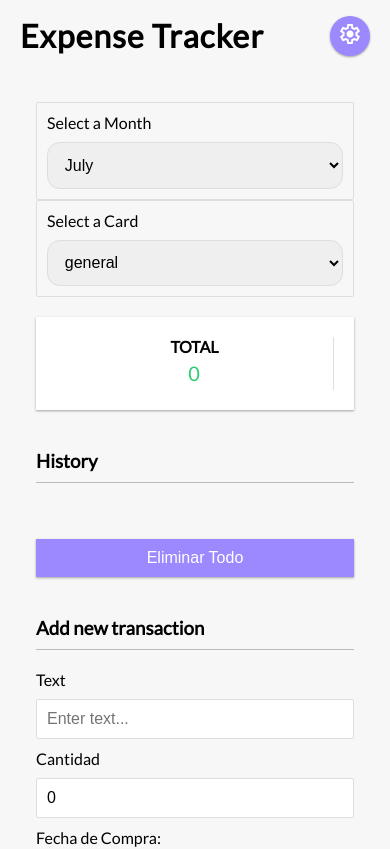
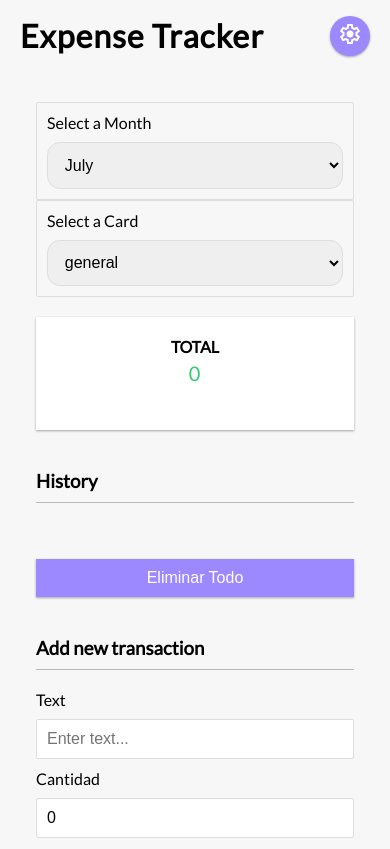
Before and after one commit to antonioayalam2001/ExpenseTracker, a React (Vite) app: page / in a window 390 px wide. Shown: the top 849 px of the page. Built offline with nearby package versions, Linux system fonts and the light colour scheme.

Commit message:
Icono, overflow en popup

```diff
--- a/index.html
+++ b/index.html
@@ -2,10 +2,10 @@
 <html lang="en">
   <head>
     <meta charset="UTF-8" />
-    <link rel="icon" type="image/svg+xml" href="/vite.svg" />
+    <link rel="icon" href="/src/assets/Logo.png" />
     <meta name="viewport" content="width=device-width, initial-scale=1.0" />
     <link rel="stylesheet" href="https://fonts.googleapis.com/css2?family=Material+Symbols+Outlined:opsz,wght,FILL,GRAD@20..48,100..700,0..1,-50..200" />
-    <title>Vite + React</title>
+    <title>Expense Tracker</title>
   </head>
   <body>
     <div id="root"></div>
--- a/src/App.css
+++ b/src/App.css
@@ -478,3 +478,34 @@ input[type="date"]{
 body:has(.active){
   overflow: hidden;
 }
+
+#root:has(.active){
+  overflow: hidden;
+}
+
+
+
+
+@media screen and (max-width: 768px) {
+  .container{
+    width: 100%;
+  }
+  .inc-exp-container {
+    flex-direction: column;
+  }
+
+  .inc-exp-container > div:first-of-type {
+    border-right: none;
+    margin-bottom: 20px;
+  }
+
+  .list {
+    max-height: 150px;
+  }
+}
+
+@media screen and (width < 450px) {
+  .container {
+    width: 100%;
+  }
+}
--- a/src/App.jsx
+++ b/src/App.jsx
@@ -1,6 +1,5 @@
 import './App.css'
 import AddRecord from './components/AddRecord'
-import Card from './components/Card'
 import { Header } from './components/Header'
 import Income from './components/Income'
 import TransactionList from './components/TransactionList'
@@ -8,10 +7,10 @@ import { FilterProvider } from './context/FilterProvider'
 import { SettingsProvider } from './context/SettingsProvider'
 import TransactionProvider from './context/TransactionProvider'
 
+function clearLocalStorage() {
+  localStorage.clear()
+}
 function App() {
-  function clearLocalStorage() {
-    localStorage.clear()
-  }
   return (
     <>
       <div>
@@ -28,7 +27,7 @@ function App() {
             </SettingsProvider>
           </FilterProvider>
         </TransactionProvider>
-        <button onClick={clearLocalStorage}>Clear</button>
+        {/* <button onClick={clearLocalStorage}>Clear</button> */}
       </div>
     </>
   )
--- a/src/components/AddRecord.jsx
+++ b/src/components/AddRecord.jsx
@@ -13,7 +13,13 @@ function initDate() {
     const day = date[1].length === 1 ? `0${date[1]}` : date[1]
     const month = date[0].length === 1 ? `0${date[0]}` : date[0]
     console.log(`${year}-${month}-${day}`);
-    return `${year}-${month}-${day}`
+    //Dependiendo del formato de la fecha, se debe cambiar el orden de los elementos
+    //Si el lenguaje es ingles, el formato es mes/dia/año
+    //Si el lenguaje es español, el formato es dia/mes/año
+    if (window.navigator.language === "en-US") {
+        return `${year}-${day}-${month}`
+    }
+    return `${year}-${day}-${month}`
 }
 
 export default function AddRecord() {
```
Also changed, not shown: src/assets/Logo.png (added).
